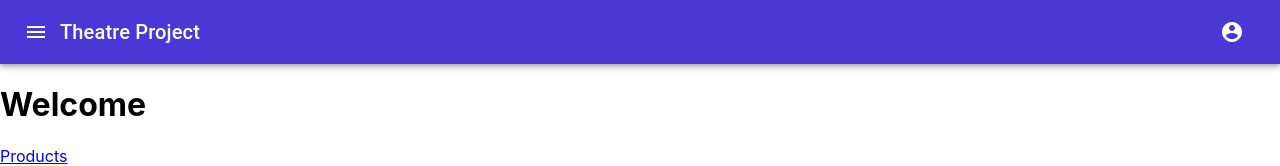
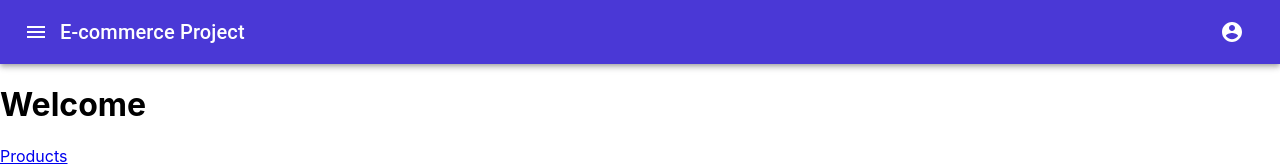
Before and after one commit to lazarstanev95/products-app, a React (Create React App) app in the folder client/: page / in a window 1280 px wide. Shown: the top 166 px of the page. Built offline with nearby package versions, Linux system fonts and the light colour scheme.

Commit message:
Fix navbar label

```diff
--- a/client/src/components/Navbar.tsx
+++ b/client/src/components/Navbar.tsx
@@ -59,7 +59,7 @@ export default function Navbar() {
                     </IconButton>
                     <div style={{display: 'flex', justifyContent: 'space-between', width: '100%', alignItems: 'center'}}>
                         <Typography variant="h6" >
-                            Theatre Project
+                            E-commerce Project
                         </Typography>
                         <div>
                             <div ref={iconRef} onClick={handleOpenMenu}>
```
